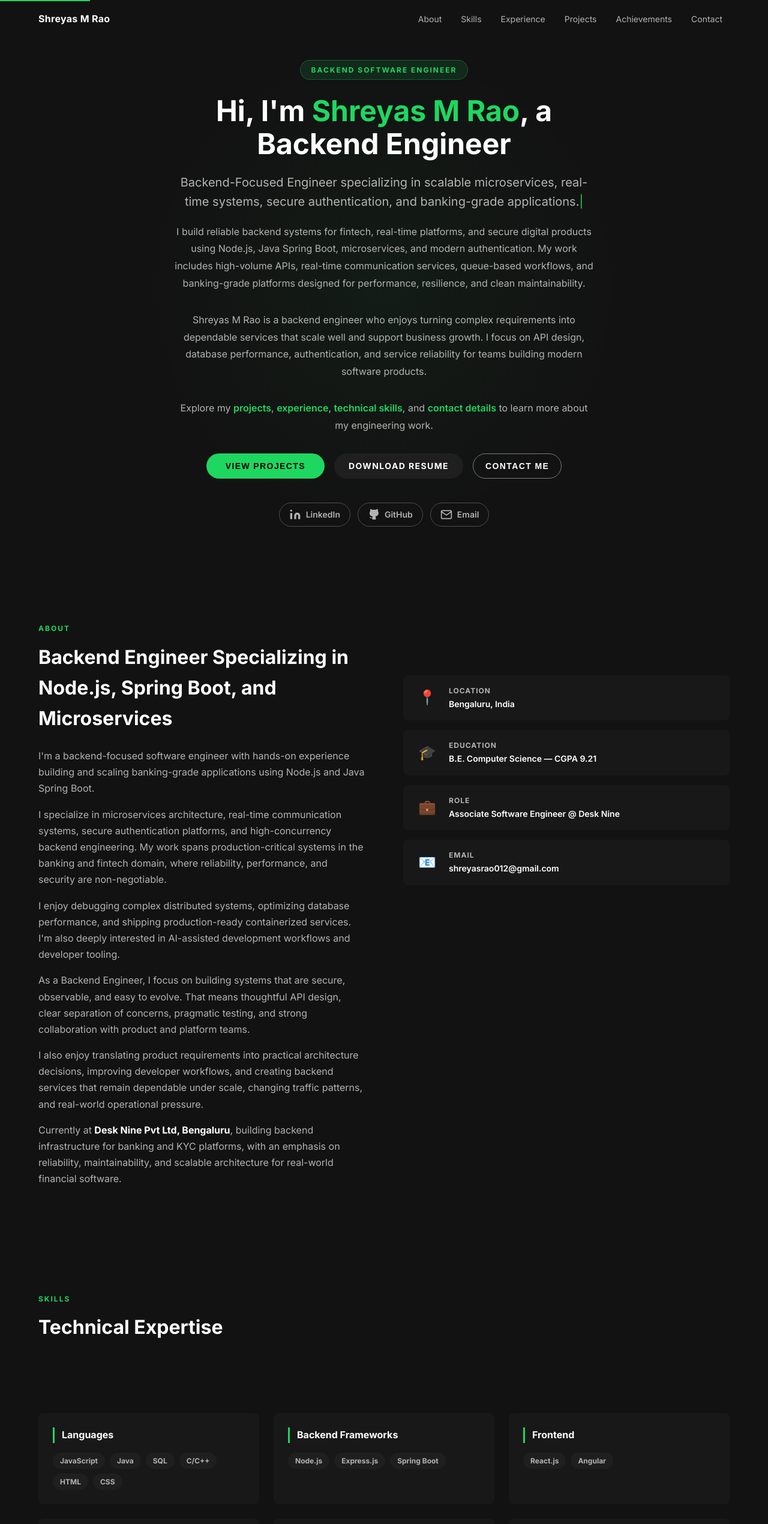
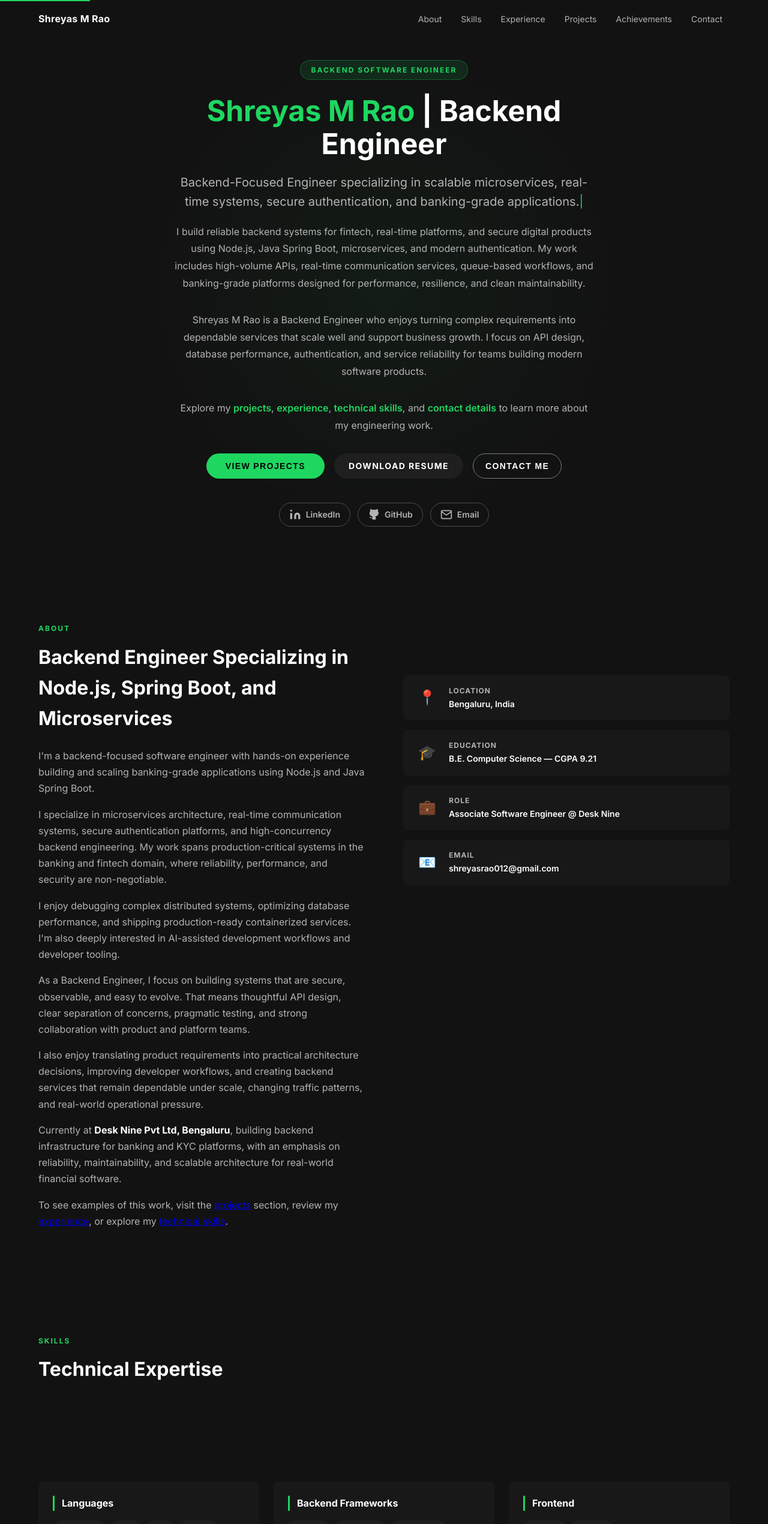
Before and after one commit to Humbledot00/Spotify-themed-Portfolio, a React (Vite) app: page / in a window 1280 px wide. Shown: the top 2541 px of the page at 60% size. Built offline with nearby package versions, Linux system fonts and the light colour scheme.

Commit message:
[NEW] SEO

```diff
--- a/index.html
+++ b/index.html
@@ -165,7 +165,7 @@
       class="sr-only"
       style="position:absolute; width:1px; height:1px; padding:0; margin:-1px; overflow:hidden; clip:rect(0,0,0,0); white-space:nowrap; border:0;"
     >
-      <h1>Shreyas M Rao is a Backend Engineer specializing in Node.js and Spring Boot</h1>
+      <h1>Shreyas M Rao | Backend Engineer</h1>
       <p>Shreyas M Rao is a backend engineer focused on building scalable software for banking, fintech, real-time platforms, and secure authentication systems. His work blends reliable architecture with hands-on engineering to deliver production-grade services that support critical business operations.</p>
       <p>He builds modern backend systems with Node.js and Spring Boot, creating REST APIs, microservices, event-driven workflows, and secure authentication layers that remain dependable under real-world traffic and evolving product requirements.</p>
       <p>His portfolio highlights experience in distributed systems, WebSocket-based communication, Redis and queue-based processing, Dockerized deployments, and cloud-ready infrastructure for high-growth digital products. The work emphasizes maintainability, performance, and strong engineering practices.</p>
--- a/src/components/About.jsx
+++ b/src/components/About.jsx
@@ -68,6 +68,9 @@ export default function About() {
               for banking and KYC platforms, with an emphasis on reliability, maintainability,
               and scalable architecture for real-world financial software.
             </p>
+            <p className="about-para reveal">
+              To see examples of this work, visit the <a href="#projects">projects</a> section, review my <a href="#experience">experience</a>, or explore my <a href="#skills">technical skills</a>.
+            </p>
           </div>
 
           {/* Right: stat cards */}
--- a/src/components/Hero.jsx
+++ b/src/components/Hero.jsx
@@ -40,7 +40,7 @@ export default function Hero() {
 
         {/* H1 */}
         <h1 className="hero-title animate-fade-in-up delay-200">
-          Hi, I'm <span className="hero-name">Shreyas M Rao</span>, a Backend Engineer
+          <span className="hero-name">Shreyas M Rao</span> | Backend Engineer
         </h1>
 
         {/* H2 typewriter */}
@@ -54,7 +54,7 @@ export default function Hero() {
           My work includes high-volume APIs, real-time communication services, queue-based workflows, and banking-grade platforms designed for performance, resilience, and clean maintainability.
         </p>
         <p className="hero-description animate-fade-in-up delay-360">
-          Shreyas M Rao is a backend engineer who enjoys turning complex requirements into dependable services that scale well and support business growth. I focus on API design, database performance, authentication, and service reliability for teams building modern software products.
+          Shreyas M Rao is a Backend Engineer who enjoys turning complex requirements into dependable services that scale well and support business growth. I focus on API design, database performance, authentication, and service reliability for teams building modern software products.
         </p>
         <p className="hero-description animate-fade-in-up delay-370">
           Explore my <a href="#projects">projects</a>, <a href="#experience">experience</a>, <a href="#skills">technical skills</a>, and <a href="#contact">contact details</a> to learn more about my engineering work.
--- a/src/components/Skills.jsx
+++ b/src/components/Skills.jsx
@@ -67,6 +67,9 @@ export default function Skills() {
           and high-availability services for applications that need to perform consistently in production.
           I build with Node.js, Spring Boot, REST APIs, WebSockets, Redis, Docker, and cloud-ready infrastructure.
         </p>
+        <p className="about-para reveal">
+          For concrete examples of this work, visit the <a href="#projects">projects</a> and <a href="#experience">experience</a> sections.
+        </p>
 
         <div className="skills-grid">
           {skillCategories.map((cat, i) => (
```
